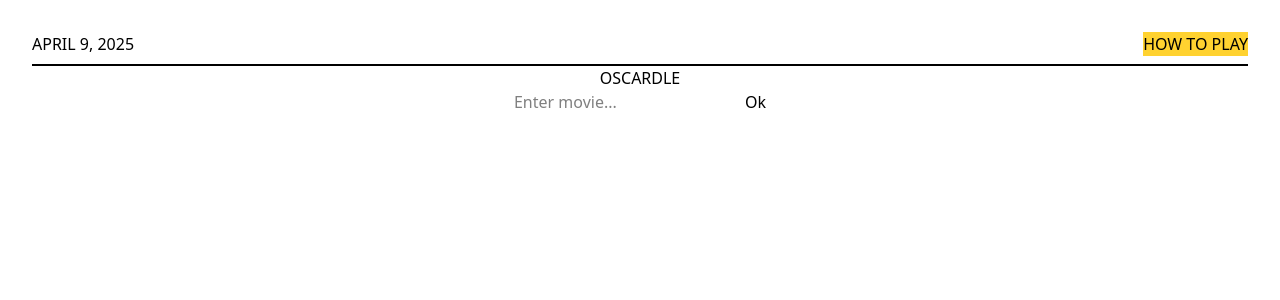
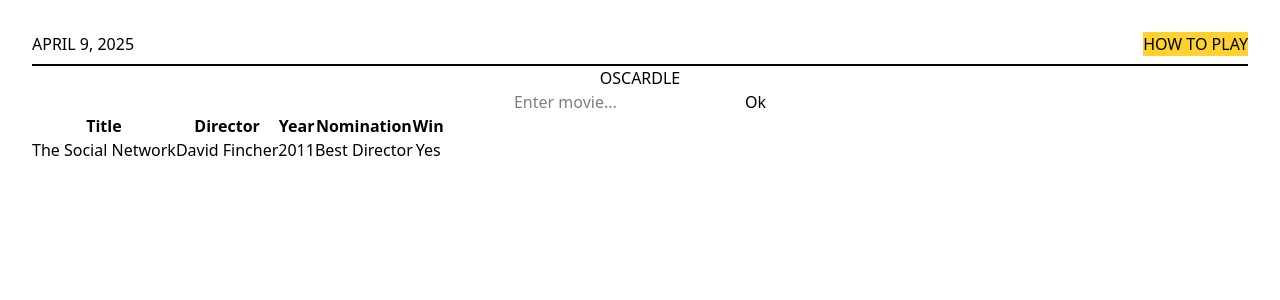
Before and after one commit to victorrf2002/oscardle, a React (Vite) app: page / in a window 1280 px wide. Shown: the top 300 px of the page. Built offline with nearby package versions, Linux system fonts and the light colour scheme.

Commit message:
Finish HTML skeleton for now

```diff
--- a/src/App.jsx
+++ b/src/App.jsx
@@ -1,20 +1,46 @@
 import './App.css'
 
 function GuessAnswerRow() {
+ return(
+  <tr>
+    <td>The Social Network</td>
+    <td>David Fincher</td>
+    <td>2011</td>
+    <td>Best Director</td>
+    <td>Yes</td>
+  </tr>
+ )
 
 }
 
 function GuessCategoryRow() {
 
+  return(
+
+    <tr>
+      <th scope="col">Title</th>
+      <th scope="col">Director</th>
+      <th scope="col">Year</th>
+      <th scope="col">Nomination</th>
+      <th scope="col">Win</th>
+    </tr>
+  )
 }
 
 // Component for the whole Guess table section
 function GuessTable() {
   return (
-    <div>
+
+    <table>
+      <thead>
         <GuessCategoryRow/>
+      </thead>
+
+      <tbody>
         <GuessAnswerRow/>
-    </div>
+      </tbody>
+
+    </table>
 
   )
 }
@@ -23,12 +49,10 @@ function GuessTable() {
 function GuessBar() {
 
   return (
-    <div>
       <form>
         <input name="guess-input" type="text" id="guess-input" required placeholder='Enter movie...'/>
         <button>Ok</button>
       </form>
-    </div>
   )
 
 }
```
Lines whose indentation alone changed are shown as unchanged.
